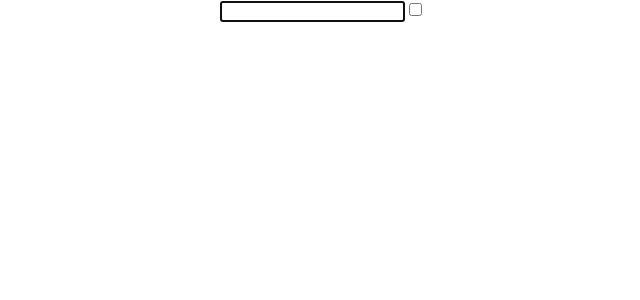
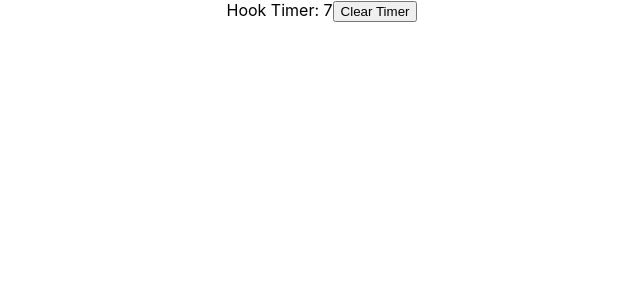
Before and after one commit to mittalaakash/hooks, a React (Create React App) app: page / in a window 1280 px wide. Shown: the top 300 px of the page, without its empty margins (318-958 px from the left). Built offline with nearby package versions, Linux system fonts and the light colour scheme.

Commit message:
useref instance

```diff
--- a/src/App.js
+++ b/src/App.js
@@ -1,11 +1,11 @@
 import React from 'react';
 import './App.css';
-import FocusInput from './Components/FocusInput';
+import HookTimer from './Components/HookTimer';
 
 function App() {
   return (
     <div className='App'>
-      <FocusInput />
+      <HookTimer />
     </div>
   );
 }
--- /dev/null
+++ b/src/Components/HookTimer.js
@@ -0,0 +1,30 @@
+import React, { useState, useEffect, useRef } from 'react';
+
+function HookTimer() {
+  const [timer, setTimer] = useState(0);
+  const intervalRef = useRef();
+
+  useEffect(() => {
+    intervalRef.current = setInterval(() => {
+      setTimer(prevTimer => prevTimer + 1);
+    }, 1000);
+    return () => {
+      clearInterval(intervalRef.current);
+    };
+  }, []);
+
+  return (
+    <div>
+      Hook Timer: {timer}
+      <button
+        onClick={() => {
+          clearInterval(intervalRef.current);
+        }}
+      >
+        Clear Timer
+      </button>
+    </div>
+  );
+}
+
+export default HookTimer;
```
